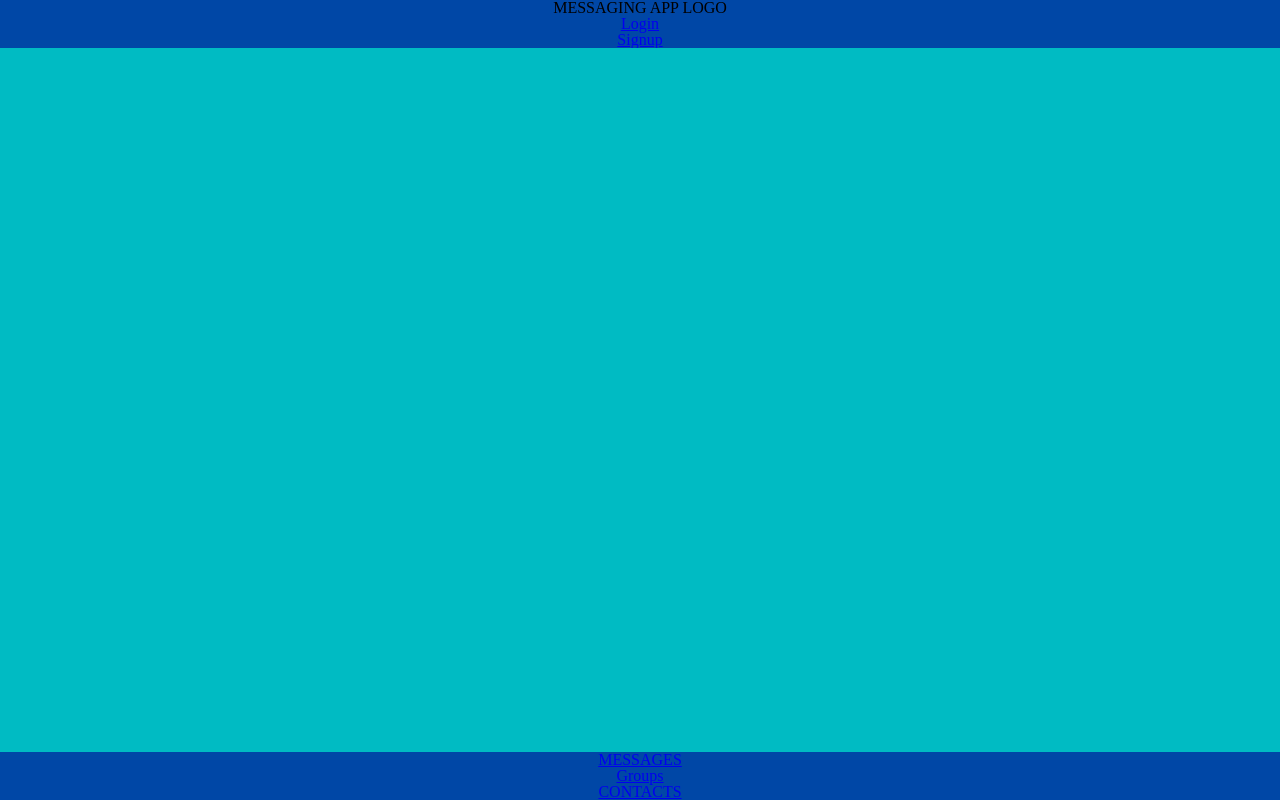
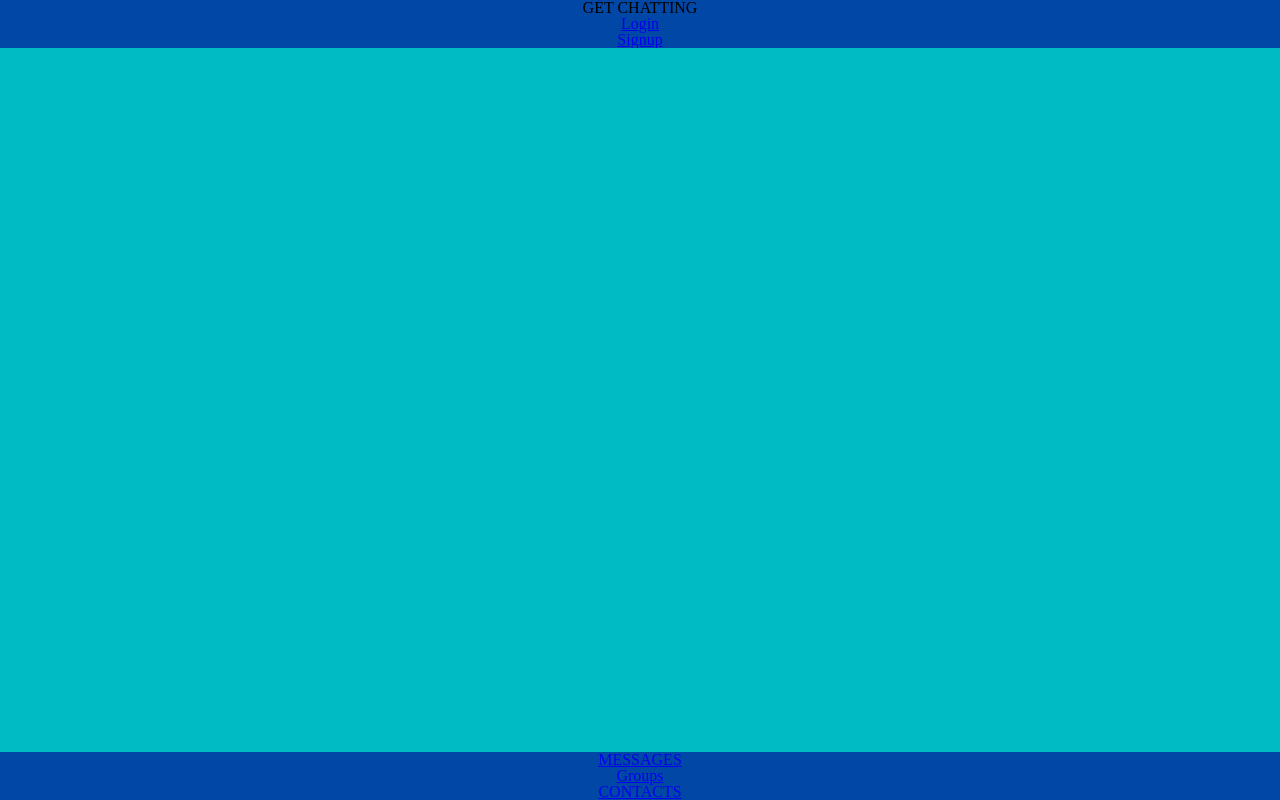
Before and after one commit to LukasDrinkwater/project-messaging-app, a React (Vite) app in the folder frontend/: page /contacts/add in a window 1280 px wide. Built offline with nearby package versions, Linux system fonts and the light colour scheme; no server answers.

Commit message:
removed all logo and changed to GET CHATTING

```diff
--- a/frontend/src/components/single-components/single_use/Header.jsx
+++ b/frontend/src/components/single-components/single_use/Header.jsx
@@ -32,7 +32,7 @@ export default function Header() {
     <>
       <div className="headerContainer">
         <div className="logo">
-          <p>MESSAGING APP LOGO</p>
+          <p>GET CHATTING</p>
         </div>
         <div className="loginLogoutContainer">
           {loggedIn ? (
```
